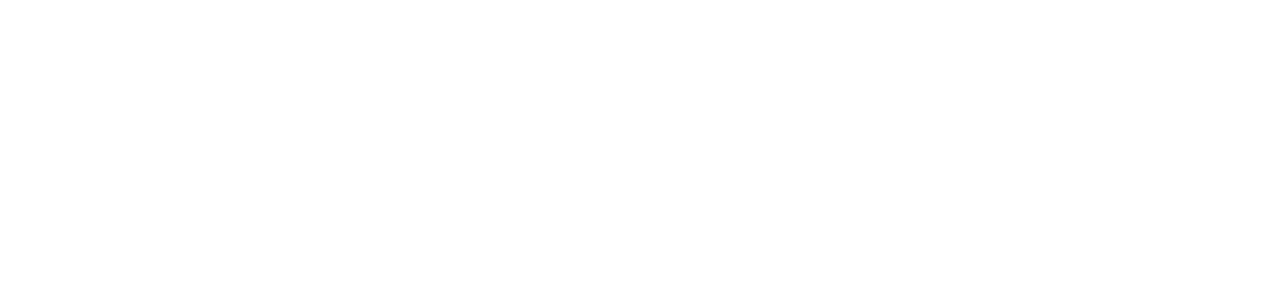
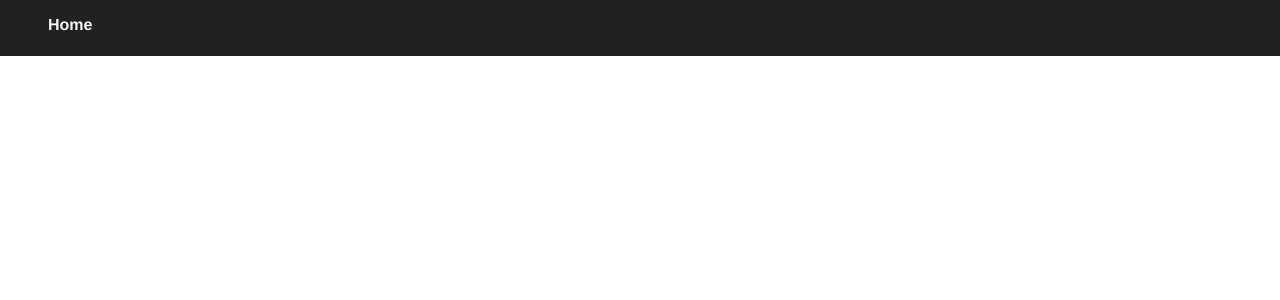
Before and after one commit to falusi94/hello-vue, a Vue app: page / in a window 1280 px wide. Shown: the top 300 px of the page. Built offline with nearby package versions, Linux system fonts and the light colour scheme.

Commit message:
Add header

```diff
--- /dev/null
+++ b/src/components/ButtonLink.vue
@@ -0,0 +1,34 @@
+<template>
+  <button class="button-link" @click="$emit('click')">
+    {{ title }}
+  </button>
+</template>
+
+<script>
+export default {
+  name: 'ButtonLink',
+  props: [
+    'title',
+  ],
+};
+</script>
+
+<style lang="scss" scoped>
+  .button-link {
+    padding: 1rem 1rem 0.5rem 1rem;
+    font-size: inherit;
+    font-weight: inherit;
+    background: none;
+    color: inherit;
+    border: none;
+    font: inherit;
+    cursor: pointer;
+    outline: inherit;
+
+    &:hover {
+      transition-delay: 0.1s;
+      transition-duration: 0.2s;
+      border-bottom: 2px solid #FFF;
+    }
+  }
+</style>
--- /dev/null
+++ b/src/components/Header.vue
@@ -0,0 +1,48 @@
+<template>
+  <div class="header">
+    <div class="header-placeholder" />
+    <div class="header-content">
+      <ButtonLink title="Home" @click="goHome" />
+    </div>
+  </div>
+</template>
+
+<script>
+import ButtonLink from './ButtonLink.vue';
+
+export default {
+  name: 'Header',
+  components: {
+    ButtonLink,
+  },
+  methods: {
+    goHome() {
+      window.location = '/';
+    },
+  },
+};
+</script>
+
+<style lang="scss" scoped>
+  .header {
+    height: 3.5rem;
+    width: 100%;
+    color: #F5F5F5;
+    font-size: 1rem;
+    font-weight: 800;
+
+    &-placeholder {
+      width: inherit;
+      height: inherit;
+    }
+
+    &-content {
+      width: inherit;
+      height: inherit;
+      background-color: #212121;
+      position: fixed;
+      top: 0;
+      padding: 0 2rem;
+    }
+  }
+</style>
--- a/src/components/MainLayout.vue
+++ b/src/components/MainLayout.vue
@@ -1,13 +1,17 @@
 <template>
   <div class="layout">
+    <Header />
     <div class="content"></div>
   </div>
 </template>
 
 <script>
+import Header from './Header.vue';
+
 export default {
   name: 'MainLayout',
   components: {
+    Header,
   },
 };
 </script>
```
